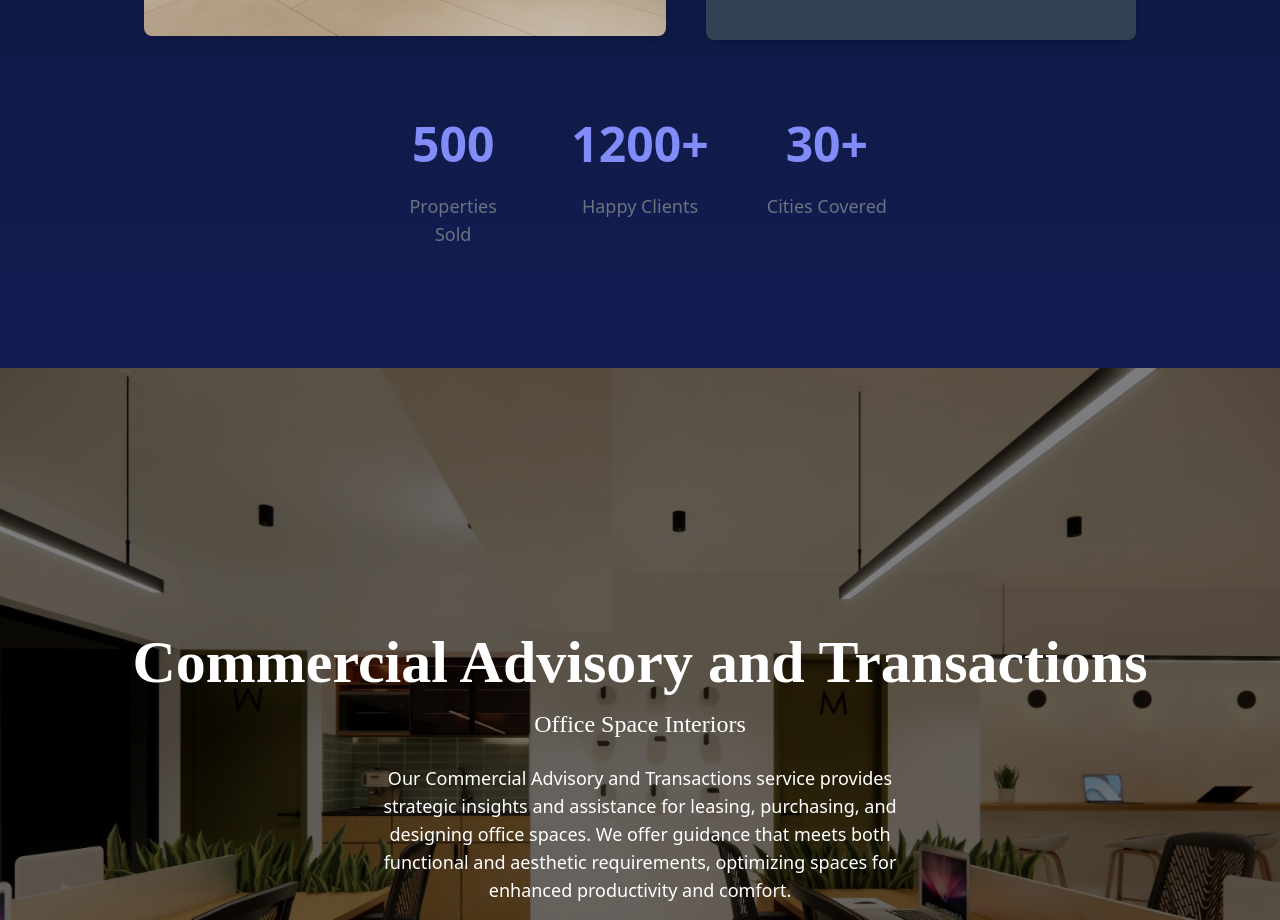
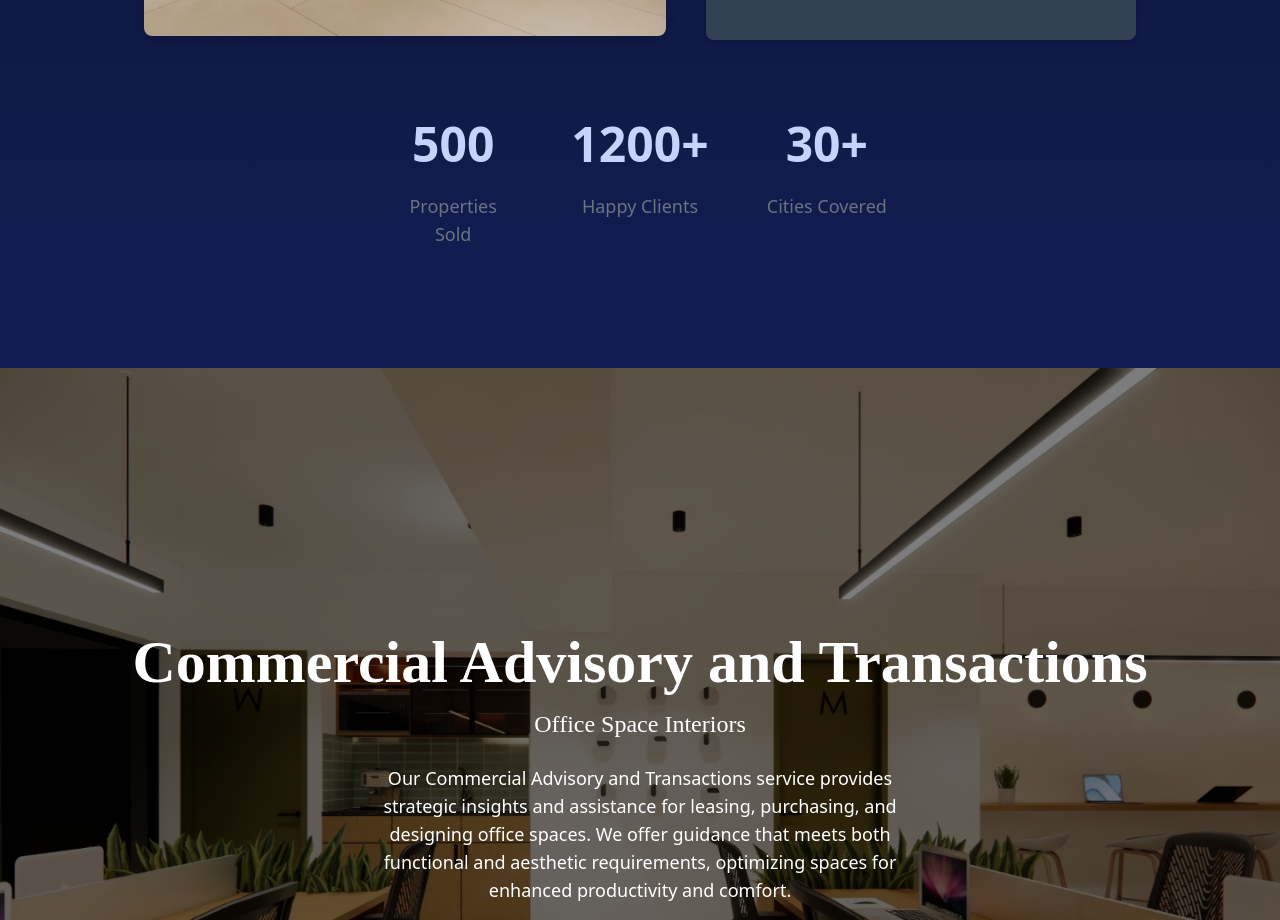
Before and after one commit to nav2924/spaceify, a React (Vite) app: page / in a window 1280 px wide. Shown: the part 1320-2240 px from the top of the page. Built offline with nearby package versions, Linux system fonts and the light colour scheme; a web font is replaced by a local one.

Commit message:
About page V1.0

```diff
--- a/src/components/About.jsx
+++ b/src/components/About.jsx
@@ -39,7 +39,7 @@ const About = () => {
           <div class="mx-auto max-w-7xl px-3 sm:px-3 lg:px-8">
             <div class="flex flex-col gap-10 xl:gap-14 lg:flex-row lg:justify-between">
               <div class="w-full lg:w-1/3 ">
-                <div class="font-manrope font-bold text-5xl text-indigo-400 mb-6 text-center ">
+                <div class="font-manrope font-bold text-5xl text-indigo-200 mb-6 text-center ">
                   500
                 </div>
                 <p class="text-lg text-gray-500 leading-7 text-center">
@@ -47,7 +47,7 @@ const About = () => {
                 </p>
               </div>
               <div class="w-full lg:w-1/3 ">
-                <div class="font-manrope font-bold text-5xl text-indigo-400 mb-6 text-center ">
+                <div class="font-manrope font-bold text-5xl text-indigo-200 mb-6 text-center ">
                   1200+
                 </div>
                 <p class="text-lg text-gray-500 leading-7 text-center">
@@ -55,7 +55,7 @@ const About = () => {
                 </p>
               </div>
               <div class="w-full lg:w-1/3 ">
-                <div class="font-manrope font-bold text-5xl text-indigo-400 mb-6 text-center ">
+                <div class="font-manrope font-bold text-5xl text-indigo-200 mb-6 text-center ">
                   30+
                 </div>
                 <p class="text-lg text-gray-500 leading-7 text-center">
```
